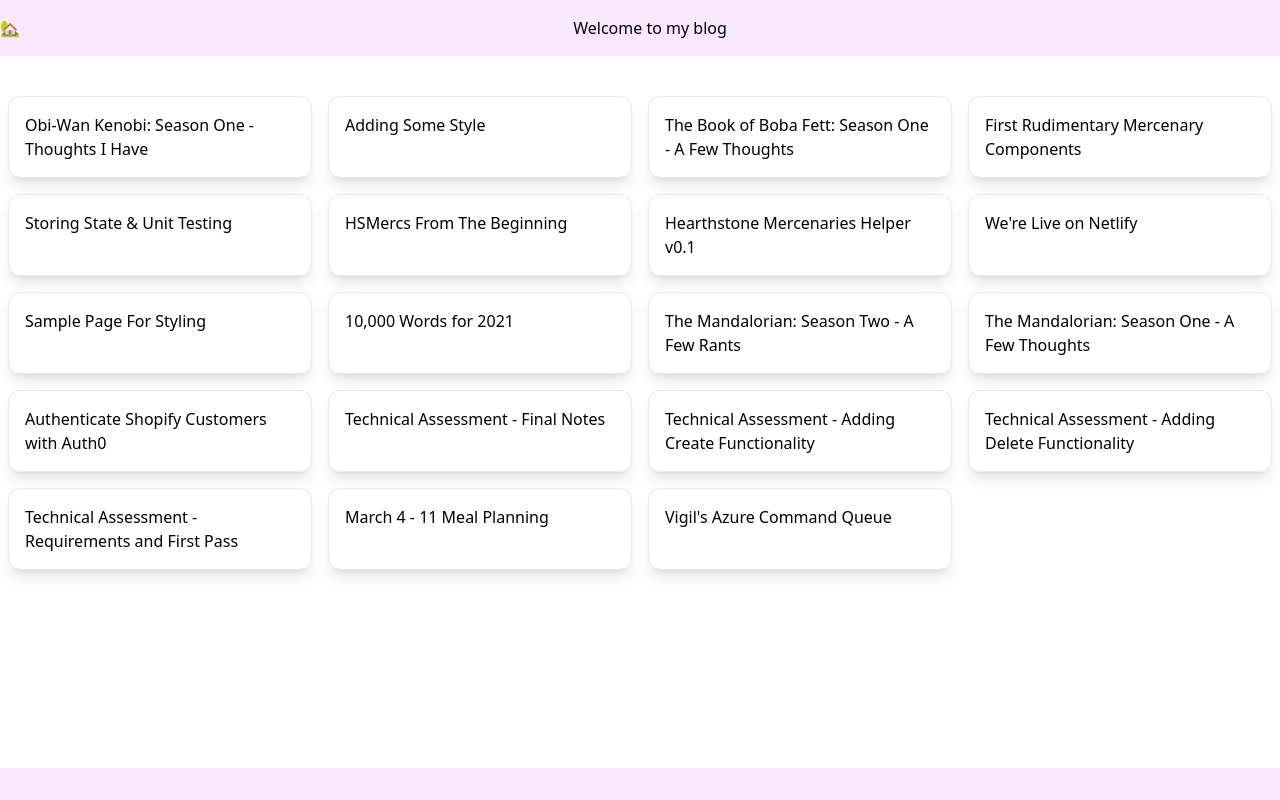
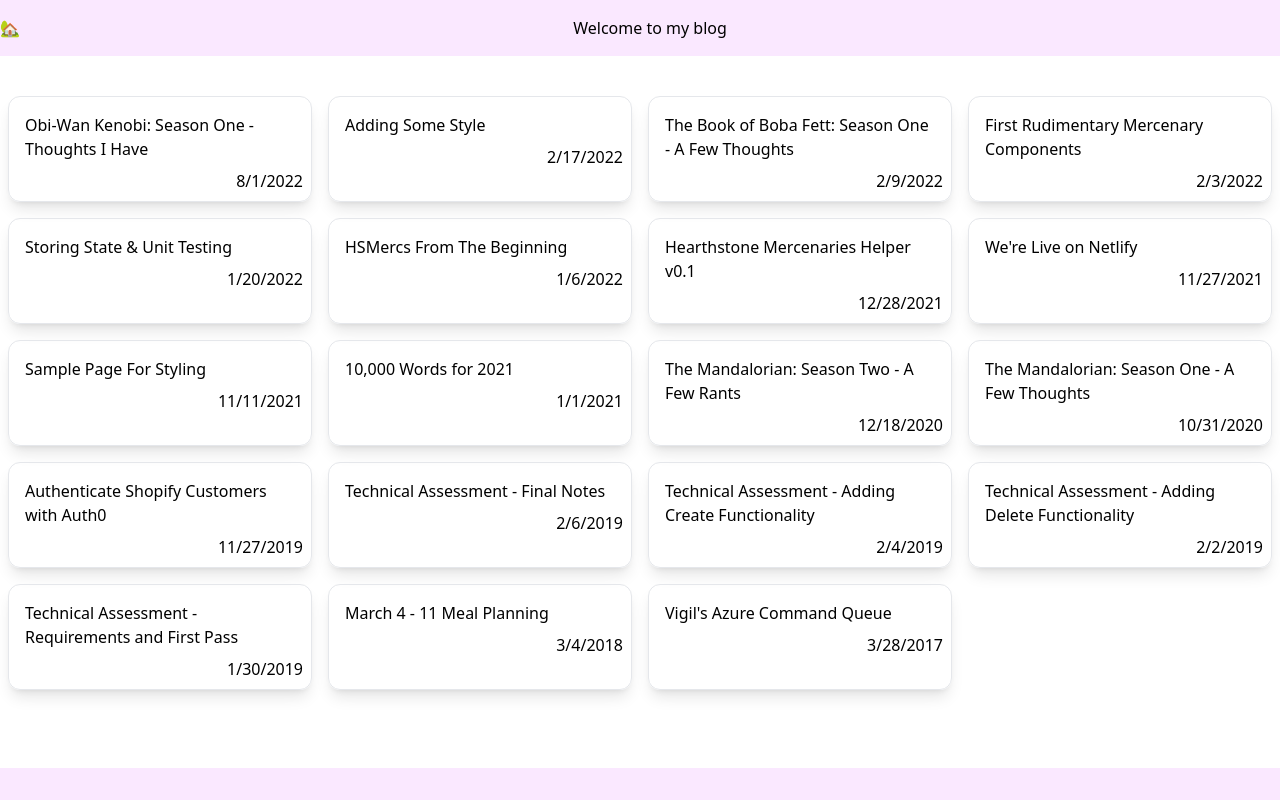
Before and after one commit to drovani/rovaninet-nextjs, a Next.js app: page / in a window 1280 px wide. Built offline with nearby package versions, Linux system fonts and the light colour scheme.

Commit message:
Refactored filesystem calls to lib file.

```diff
--- /dev/null
+++ b/lib/posts.ts
@@ -0,0 +1,83 @@
+import fs from "fs";
+import matter from "gray-matter";
+import yaml from 'js-yaml';
+import path from "path";
+import { remark } from "remark";
+import html from "remark-html";
+
+const postsDirectory = path.join(process.cwd(), "posts");
+
+export interface PostFrontMatter {
+    slug: string;
+    year: number;
+    date: string;
+    title: string;
+}
+
+export function getSortedPostsData(): PostFrontMatter[] {
+    let posts: PostFrontMatter[] = [];
+
+    const yearFolders = fs.readdirSync(postsDirectory);
+    yearFolders.forEach((year) => {
+        const postsByYear = fs.readdirSync(`posts/${year}`).map((fileName) => {
+            const slug = fileName.replace(/\.md$/, "").substring(11);
+            const fileContents = fs.readFileSync(`posts/${year}/${fileName}`, "utf-8");
+
+            // Nextjs tries to serialize the date prop, but fails because [object Date] is not JSON serializable
+            // Instead, we instruct the yaml engine to use only strings, arrays and plain objects
+            const { data } = matter(fileContents, {
+                engines: {
+                    yaml: (s) => yaml.load(s, { schema: yaml.JSON_SCHEMA }) as object
+                }
+            });
+            return {
+                slug,
+                year: Number.parseInt(year),
+                ...(data as { title: string, date: string }),
+            };
+        });
+        posts = posts.concat(postsByYear);
+    });
+    return posts = posts.sort((a, b) => b.date.localeCompare(a.date));
+}
+
+export function getAllPostParams() {
+    let params: { params: { slug: string, year: string } }[] = [];
+
+    const yearFolders = fs.readdirSync(postsDirectory);
+    yearFolders.forEach((year) => {
+        const postsByYear = fs.readdirSync(`posts/${year}`).map((fileName) => {
+            const slug = fileName.replace(/\.md$/, "").substring(11);
+            return {
+                params: {
+                    slug,
+                    year
+                }
+            };
+        });
+        params = params.concat(postsByYear);
+    });
+    return params;
+}
+
+export async function getPostData(slug: string, year: string) {
+    const fullPath = path.join(postsDirectory, year);
+    const filename = fs.readdirSync(fullPath).find(f => f.endsWith(`${slug}.md`));
+    const fileContent = fs.readFileSync(path.join(fullPath, filename), 'utf8');
+
+    const { data: frontmatter, content } = matter(fileContent, {
+        engines: {
+            yaml: (s) => yaml.load(s, { schema: yaml.JSON_SCHEMA }) as object,
+        },
+    });
+
+    const processedContent = await remark().use(html).process(content);
+    const contentHtml = processedContent.toString();
+
+    return {
+        slug,
+        year,
+        frontmatter: { title: frontmatter.title as string, ...frontmatter },
+        contentHtml,
+    };
+}
--- a/package.json
+++ b/package.json
@@ -10,13 +10,15 @@
   },
   "dependencies": {
     "gray-matter": "^4.0.3",
-    "markdown-it": "^13.0.1",
     "next": "12.1.6",
     "react": "18.1.0",
-    "react-dom": "18.1.0"
+    "react-dom": "18.1.0",
+    "remark": "^14.0.2",
+    "remark-html": "^15.0.1"
   },
   "devDependencies": {
     "@tailwindcss/typography": "^0.5.4",
+    "@types/js-yaml": "^4.0.5",
     "@types/node": "^17.0.35",
     "@types/react": "^18.0.9",
     "autoprefixer": "^10.4.7",
--- a/pages/index.tsx
+++ b/pages/index.tsx
@@ -1,30 +1,15 @@
-import fs from "fs";
-import matter from "gray-matter";
 import { GetStaticProps, NextPage } from "next";
 import Link from "next/link";
 import { ParsedUrlQuery } from "querystring";
+import { getSortedPostsData } from "../lib/posts";
 
 interface Params extends ParsedUrlQuery {}
 
 export const getStaticProps: GetStaticProps<HomeProps, Params> = async (_) => {
   let posts: HomeProps["posts"] = [];
 
-  const yearFolders = fs.readdirSync("posts");
-  yearFolders.forEach((year) => {
-    const postsByYear = fs.readdirSync(`posts/${year}`).map((fileName) => {
-      const slug = fileName.replace(".md", "").substring(11);
-      const readFile = fs.readFileSync(`posts/${year}/${fileName}`, "utf-8");
-      const { data: frontmatter } = matter(readFile);
-      return {
-        slug,
-        year: Number.parseInt(year),
-        fileName,
-        title: frontmatter.title as string,
-      };
-    });
-    posts = posts.concat(postsByYear);
-  });
-  posts = posts.sort((a, b) => b.fileName.localeCompare(a.fileName));
+  posts = getSortedPostsData();
+
   return {
     props: {
       posts,
@@ -36,7 +21,7 @@ interface HomeProps {
   posts: {
     slug: string;
     year: number;
-    fileName: string;
+    date: string;
     title: string;
   }[];
 }
@@ -44,16 +29,18 @@ interface HomeProps {
 const HomePage: NextPage<HomeProps> = ({ posts }) => {
   return (
     <div className="grid grid-cols-1 md:grid-cols-3 lg:grid-cols-4 p-4 md:p-0">
-      {posts.map(({ slug, year, title }) => (
+      {posts.map(({ slug, year, title, date }) => (
         <div
           key={slug}
-          className="border border-gray-200 m-2 rounded-xl shadow-lg overflow-hidden flex flex-col cursor-pointer"
+          className="border border-gray-200 m-2 rounded-xl shadow-lg overflow-hidden flex flex-col cursor-pointer p-2"
         >
           <Link href={`/posts/${year}/${slug}/`}>
             <a>
-              <h1 className="p-4"> {title} </h1>
+              <h1 className="p-2"> {title} </h1>
             </a>
           </Link>
+
+          <time className="block text-right">{new Date(date).toLocaleDateString()}</time>
         </div>
       ))}
     </div>
--- a/pages/posts/[year]/[slug].tsx
+++ b/pages/posts/[year]/[slug].tsx
@@ -1,9 +1,6 @@
-import fs from "fs";
-import matter from "gray-matter";
-import yaml from "js-yaml";
-import md from "markdown-it";
 import { GetStaticPaths, GetStaticProps, NextPage } from "next";
 import { ParsedUrlQuery } from "querystring";
+import { getAllPostParams, getPostData } from "../../../lib/posts";
 
 interface Params extends ParsedUrlQuery {
   slug: string;
@@ -11,51 +8,19 @@ interface Params extends ParsedUrlQuery {
 }
 
 export const getStaticPaths: GetStaticPaths<Params> = async () => {
-  let paths: {
-    params: {
-      slug: string;
-      year: string;
-    };
-  }[] = [];
-
-  const yearFolders = fs.readdirSync("posts");
-  yearFolders.forEach((year) => {
-    const postsByYear = fs.readdirSync(`posts/${year}`).map((fileName) => {
-      const slug = fileName.replace(".md", "").substring(11);
-      return {
-        params: {
-          slug,
-          year,
-        },
-      };
-    });
-    paths = paths.concat(postsByYear);
-  });
-
   return {
-    paths,
+    paths: getAllPostParams(),
     fallback: false,
   };
 };
 
-export const getStaticProps: GetStaticProps<PostProps, Params> = async (
-  context
-) => {
-  const { year, slug } = context.params;
-  const fileName = fs
-    .readdirSync(`posts/${year}/`)
-    .filter((fn) => fn.endsWith(`${slug}.md`))[0];
-  const file = fs.readFileSync(`posts/${year}/${fileName}`, "utf-8");
-  const { data: frontmatter, content } = matter(file, {
-    engines: {
-      yaml: (s) => yaml.load(s, { schema: yaml.JSON_SCHEMA }),
-    },
-  });
+export const getStaticProps: GetStaticProps<PostProps, Params> = async ({
+  params,
+}) => {
+  const { year, slug } = params;
+  const post: PostProps = await getPostData(slug, year);
   return {
-    props: {
-      frontmatter: { title: frontmatter.title, ...frontmatter },
-      content,
-    },
+    props: post,
   };
 };
 
@@ -64,14 +29,16 @@ interface PostProps {
     title: string;
     [key: string]: any;
   };
-  content: string;
+  slug: string;
+  year: string;
+  contentHtml: string;
 }
 
-const PostPage: NextPage<PostProps> = ({ frontmatter, content }) => {
+const PostPage: NextPage<PostProps> = ({ frontmatter, contentHtml }) => {
   return (
     <div className="prose mx-auto">
       <h1>{frontmatter.title}</h1>
-      <div dangerouslySetInnerHTML={{ __html: md().render(content) }} />
+      <div dangerouslySetInnerHTML={{ __html: contentHtml }} />
     </div>
   );
 };
```
Also changed, not shown: 1 other file (tests, documents, lock files or other folders).
